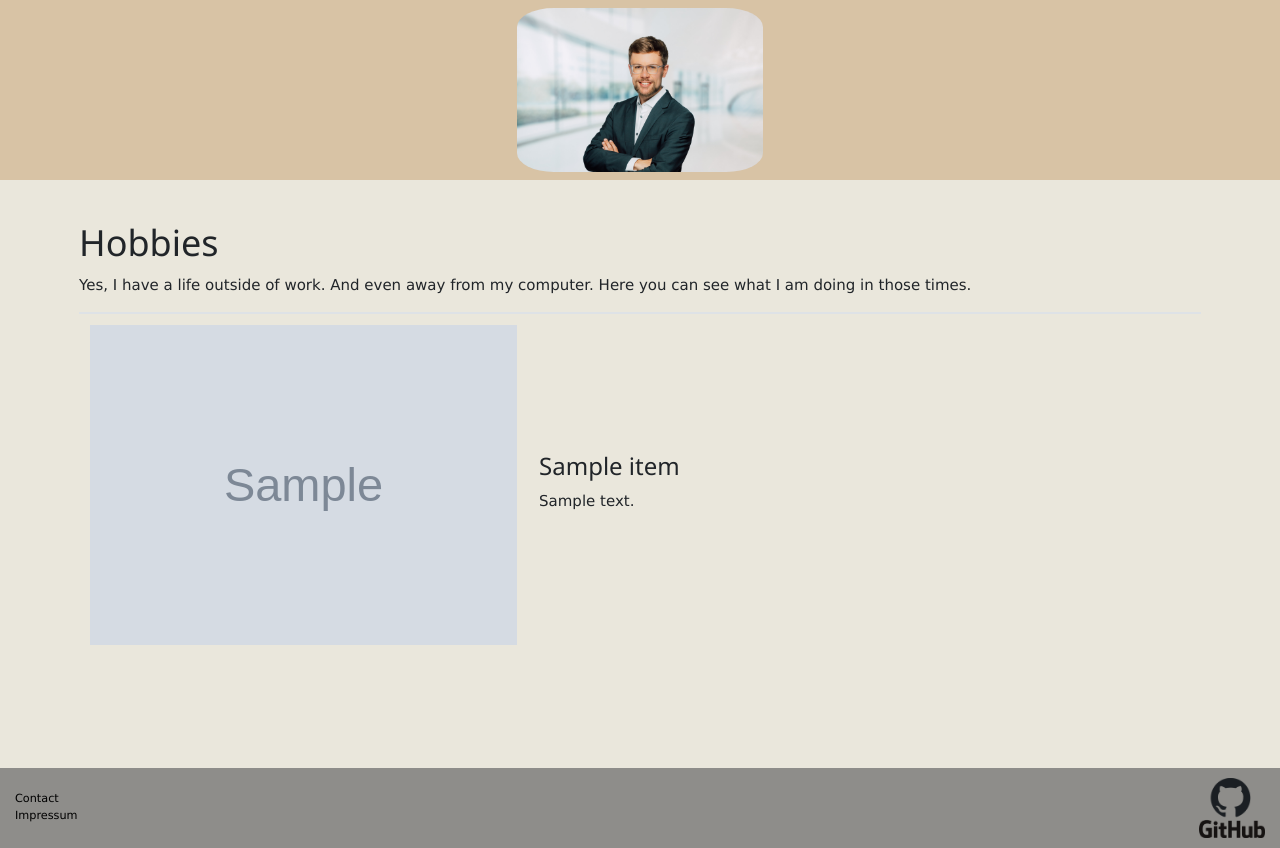
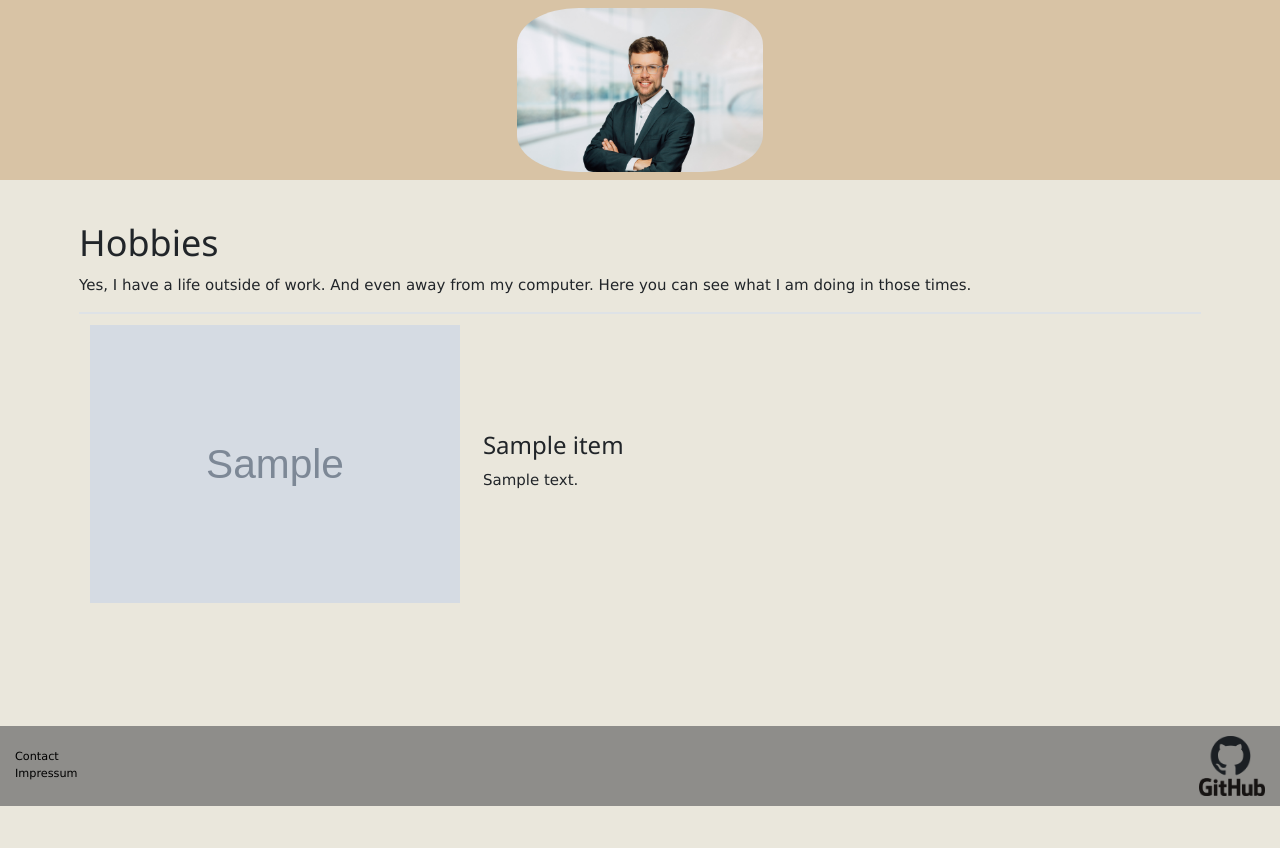
Before and after one commit to BeneHa/personal_webpage, a Django app: template homepage/templates/private_page.html in a window 1280 px wide. Shown: the part 53-901 px from the top of the page. After the commit the page ends 859 px from the top, so only its background shows below. Run offline with Django 3.2, Linux system fonts and the light colour scheme; the template is opened without the code that fills it: most values are stand-ins (such as "Sample title", 1, 10 or a date in 2020); grey boxes marked "Sample" are stand-in pictures; some libraries are stand-ins or nearby versions.

Commit message:
small fixes

```diff
--- a/homepage/static/css/base.css
+++ b/homepage/static/css/base.css
@@ -47,7 +47,7 @@ body {
 }
 
 .top_img_big {
-    border-radius: 15%;
+    border-radius: 25%;
 }
 
 .top_img_small {
@@ -158,3 +158,7 @@ body {
     align-items: center;
     justify-content: center;
 }
+
+.img_padding {
+    padding: 10%;
+}
--- a/homepage/templates/business_page.html
+++ b/homepage/templates/business_page.html
@@ -12,7 +12,7 @@ I also include my university studies.{% endblock %}
 {% block width_col_1 %}style="width: 25%"{% endblock %}
 {% block width_col_2 %}style="width: 75%"{% endblock %}
 
-{% block img_src %}<img class="mx-auto d-block" src="{{ item.picture.url }}" width="100%">{% endblock %}
+{% block img_src %}<img class="mx-auto d-block img-fluid img_padding" src="{{ item.picture.url }}" width="100%">{% endblock %}
 {% block img_desc %}<h2>{{ item.company_name }}</h2>
 
 <h4>{{ item.position }}</h4>
--- a/homepage/templates/private_page.html
+++ b/homepage/templates/private_page.html
@@ -12,8 +12,8 @@
 {% block list_description %}Yes, I have a life outside of work. And even away from my computer.
 Here you can see what I am doing in those times.{% endblock %}
 
-{% block width_col_1 %}style="width: 40%"{% endblock %}
-{% block width_col_2 %}style="width: 60%"{% endblock %}
+{% block width_col_1 %}style="width: 35%"{% endblock %}
+{% block width_col_2 %}style="width: 65%"{% endblock %}
 
 {% block img_src %}
 <div class="carousel slide" data-ride="carousel">
--- a/homepage/templates/skills_page.html
+++ b/homepage/templates/skills_page.html
@@ -10,4 +10,7 @@
 {% block width_col_2 %}style="width: 85%"{% endblock %}
 
 {% block img_src %}<img class="mx-auto d-block" src={{ item.picture.url }} width="100%">{% endblock %}
-{% block img_desc %}<p class="justify_text">{{ item.description }}</p>{% endblock img_desc %}
+
+
+{% block img_desc %}<h3>{{ item.name }}</h3>
+    <p class="justify_text">{{ item.description }}</p>{% endblock img_desc %}
```
Also changed, not shown: 1 other file.
